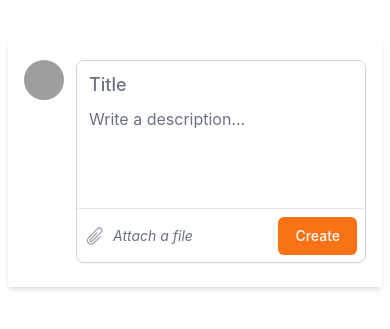
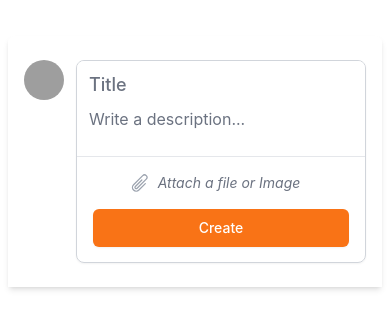
Before and after one commit to mariobarcelo/typescript-react-component, a React (Vite) app: page / in a window 390 px wide. Shown: the part 261-590 px from the top of the page. Built offline with nearby package versions, Linux system fonts and the light colour scheme; grey boxes are pictures that could not be loaded.

Commit message:
Improve mobile styles

```diff
--- a/src/components/ui/WithTitleAndPillActionsTextArea/WithTitleAndPillActionsTextArea.tsx
+++ b/src/components/ui/WithTitleAndPillActionsTextArea/WithTitleAndPillActionsTextArea.tsx
@@ -106,21 +106,22 @@ const WithTitleAndPillActionsTextArea = ({ handleCreateComment }: WithTitleAndPi
         </div>
 
         <div className="absolute bottom-0 inset-x-px">
-          <div className="border-t border-gray-200 px-2 py-2 flex justify-between items-center space-x-3 sm:px-3">
+          <div className="border-t border-gray-200 px-4 sm:px-3 py-4 sm:py-2 flex flex-col sm:flex-row justify-between items-center gap-4 sm:gap-2 ">
             <div className="flex">
               <button
                 type="button"
                 className="-ml-2 -my-2 rounded-full px-3 py-2 inline-flex items-center text-left text-gray-400 group"
               >
                 <PaperClipIcon className="-ml-1 h-5 w-5 mr-2 group-hover:text-gray-500" aria-hidden="true" />
-                <span className="text-sm text-gray-500 group-hover:text-gray-600 italic">Attach a file</span>
+                <span className="text-sm text-gray-500 group-hover:text-gray-600 italic">Attach a file or Image</span>
               </button>
             </div>
-            <div className="flex-shrink-0">
+            <div className="flex-shrink-0 w-full sm:w-auto">
               <button
                 type="submit"
-                className="inline-flex items-center px-4 py-2 border border-transparent text-sm font-medium rounded-md shadow-sm text-white bg-orange-500 hover:bg-orange-600 focus:outline-none focus:ring-2 focus:ring-offset-2 focus:ring-orange-500"
+                className="inline-flex items-center px-4 py-2 w-full border justify-center border-transparent text-sm font-medium rounded-md shadow-sm text-white bg-orange-500 hover:bg-orange-600 focus:outline-none focus:ring-2 focus:ring-offset-2 focus:ring-orange-500"
                 disabled={isDisabled}
+
               >
                 {submitButtonText}
               </button>
```
